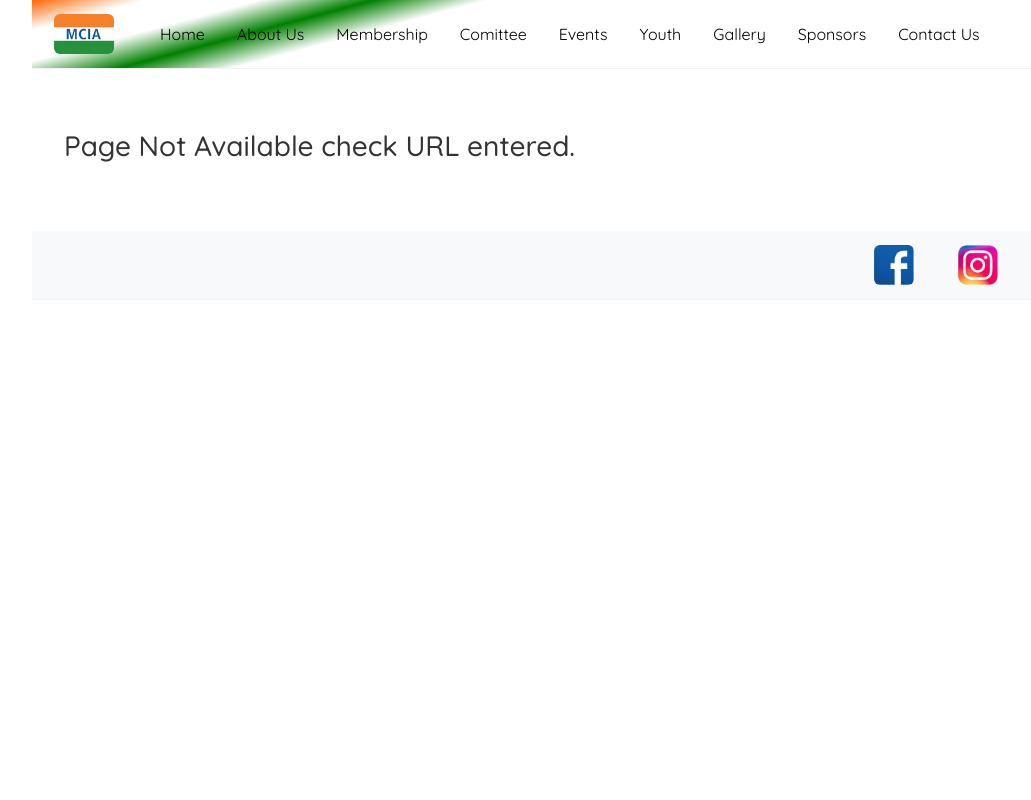
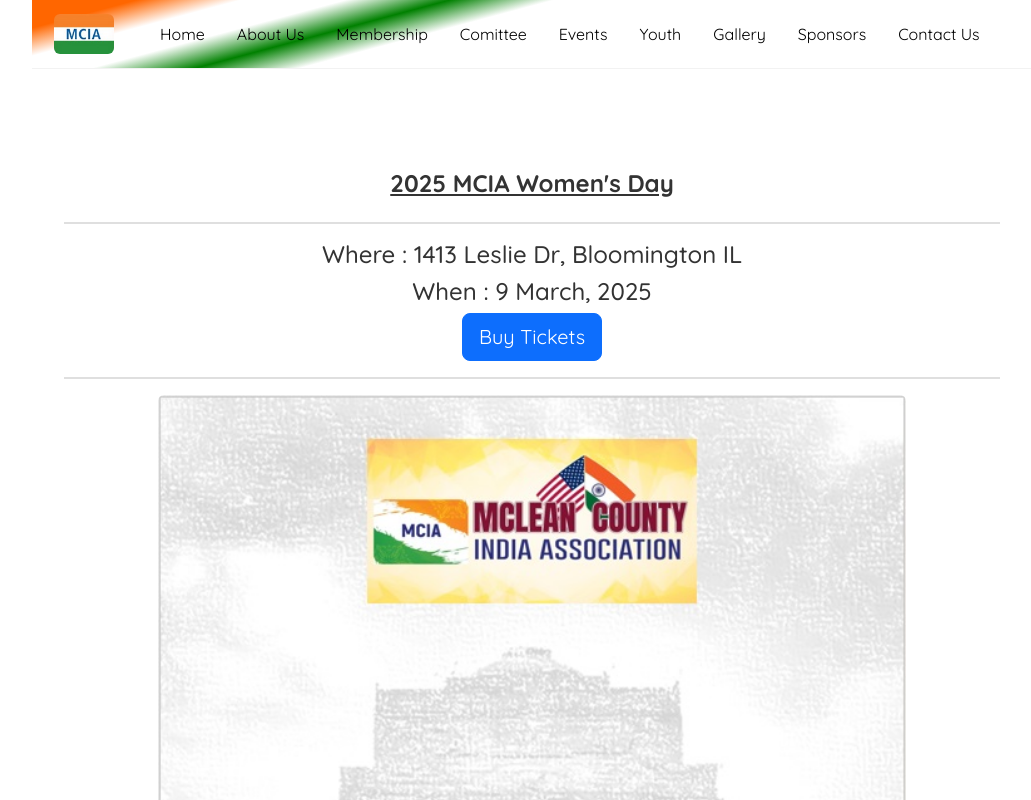
Before and after one commit to RahulVarunGit/mcia-react, a React (Create React App) app: page /womensDay in a window 1280 px wide. Shown: the top 800 px of the page, without its empty margins (108-1139 px from the left). Built offline with nearby package versions, Linux system fonts and the light colour scheme.

Commit message:
2025 MCIA Womens Day Event Added

```diff
--- a/src/App.js
+++ b/src/App.js
@@ -19,6 +19,7 @@
 import Badminton from './javascript/badminton';
 import Pickleball from './javascript/pickleball';
 import RepublicDay from './javascript/republicDay';
+import WomensDay from './javascript/womensDay';
 
 import Gallery from './javascript/gallery';
 import GalleryView from './javascript/galleryView';
@@ -58,6 +59,7 @@
             <Route path="/badminton" element={<Badminton />} />
             <Route path="/pickleball" element={<Pickleball />} />
             <Route path="/republic-day" element={<RepublicDay />} />
+            <Route path="/womensDay" element={<WomensDay />} />
 
             <Route path="/gallery" element={<Gallery />} />
             <Route path="/galleryView/:name" element={<GalleryView />} />
--- a/src/javascript/events.js
+++ b/src/javascript/events.js
@@ -34,6 +34,25 @@
           <h5 >1500 Airport Rd, Normal IL</h5>
           <h5 >When : 15 March, 2025</h5>
           <h5 ><a type="button" class="btn btn-primary btn-lg" href="/volleyball">Volleyball and Throwball Registration</a></h5>
+        </div>
+
+      </div>
+
+      <div><hr class="hr-line"></hr></div>
+
+      <div className="row">
+
+        <div className="col-sm-3">
+
+          <p className="center-align"><a href="/womensDay"><img src="/images/flyers/ComingSoon.jpg" alt="" width="100%" className="rounded" /></a></p>
+        </div>
+
+        <div className="col-sm-9">
+
+          <h5 ><b ><u ><a href="/womensDay">2025 MCIA Women's Day</a></u></b></h5>
+          <h5 >Where : 1413 Leslie Dr, Bloomington IL</h5>
+          <h5 >When : 9 March, 2025</h5>
+          <h5 ><a type="button" class="btn btn-primary btn-lg" href="/womensDay">Secure your spot</a></h5>
         </div>
 
       </div>
--- /dev/null
+++ b/src/javascript/womensDay.js
@@ -0,0 +1,40 @@
+import { useState } from 'react';
+import '../styles/Home.css';
+
+const About = () => {
+
+  return (
+
+    <div className="container">
+
+      <p >&nbsp;</p>
+      <div className="row">
+        <h4 className="center-align"><b ><u >2025 MCIA Women's Day</u></b></h4>
+      </div>
+
+      <div><hr class="hr-line"></hr></div>
+
+      <div>
+        <h4 className="center-align">Where : 1413 Leslie Dr, Bloomington IL</h4>
+        <h4 className="center-align">When : 9 March, 2025</h4>
+        <h4 className="center-align"><a type="button" class="btn btn-primary btn-lg" href="https://www.zeffy.com/en-US/ticketing/mcia-womens-day">Buy Tickets</a></h4>
+      </div>
+
+      <div><hr class="hr-line"></hr></div>
+
+      <div>
+        <h4 className="center-align"><b ></b></h4>
+        <p className="center-align"><a href="https://www.zeffy.com/en-US/ticketing/mcia-womens-day"><img src="/images/flyers/ComingSoon.jpg" alt="" width="80%" className="rounded" /></a></p>
+        <div><hr class="hr-line"></hr></div>
+
+      </div>
+
+      <div><hr class="hr-line"></hr></div>
+
+    </div>
+
+
+
+  );
+}
+export default About;
--- a/src/styles/Home.css
+++ b/src/styles/Home.css
@@ -3,7 +3,7 @@
 }
 
 .navbar-custom {
-  background: linear-gradient(-15deg, white, white, white, white, white, white, white, white, green, white, white, #ff6600);
+  background: linear-gradient(-15deg, white, white, white, white, white, white, white, white, green, white, white, #ff6600, #ff6600);
 }
 
 .footer-custom {
```
Also changed, not shown: public/images/flyers/ComingSoon.jpg (added).
